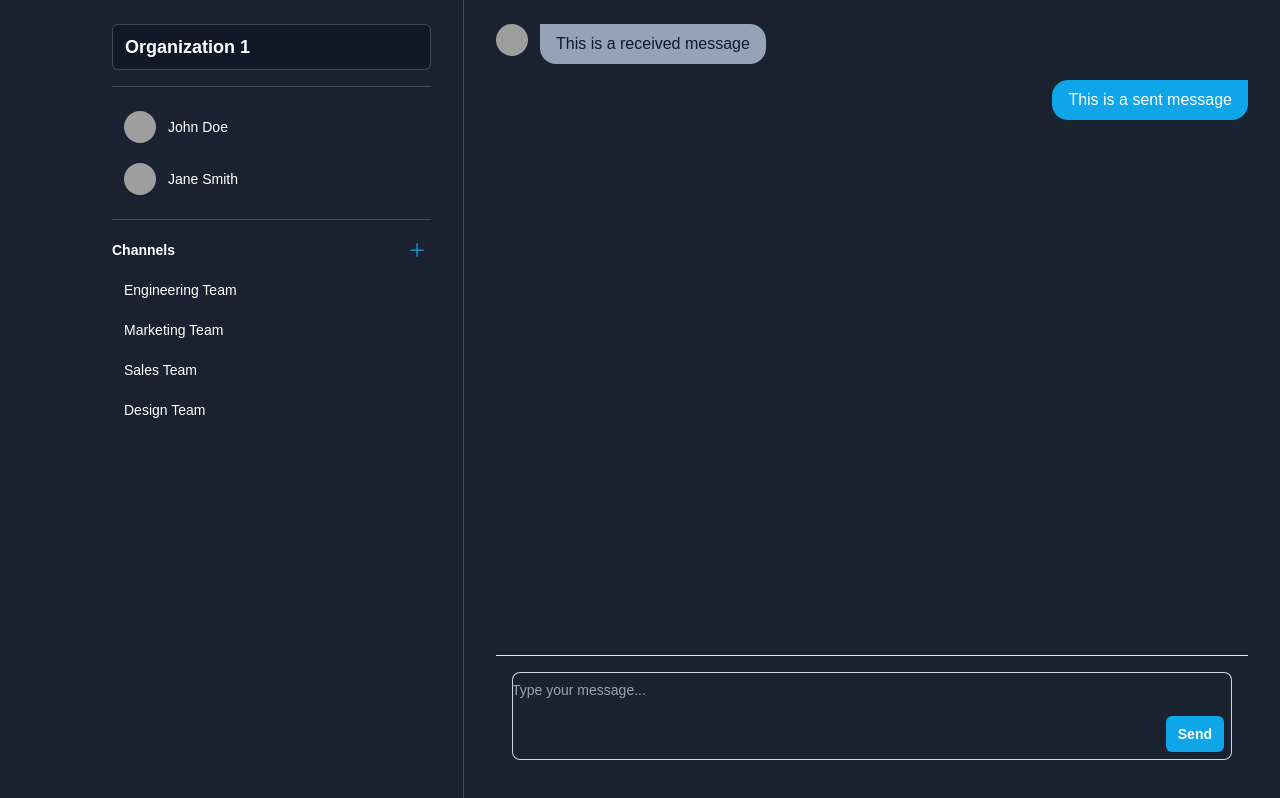
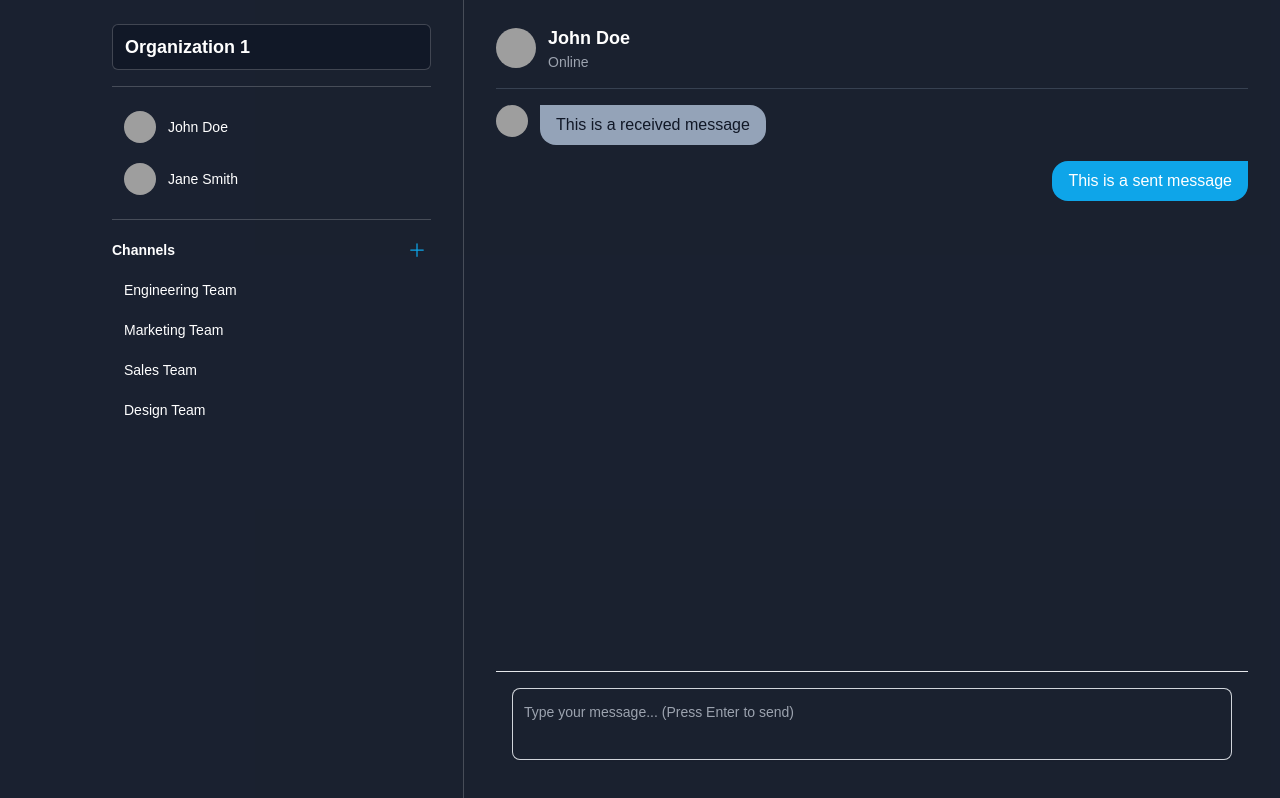
Before and after one commit to softqwewasd/exoquic-chat, a Next.js app: page / in a window 1280 px wide. Built offline with nearby package versions, Linux system fonts and the light colour scheme; grey boxes are pictures that could not be loaded.

Commit message:
Added header to the chatroom and fixed height issues with input

```diff
--- a/src/app/page.js
+++ b/src/app/page.js
@@ -137,6 +137,22 @@ export default function Home() {
         <main className="lg:pl-20">
           <div className="xl:pl-96">
             <div className="px-4 py-10 sm:px-6 lg:px-8 lg:py-6 h-screen flex flex-col">
+              {/* Chat Header */}
+              <div className="pb-4 mb-4 border-b border-gray-700">
+                <div className="flex items-center space-x-3">
+                  {/* Avatar (for user chats) */}
+                  <img
+                    src="https://images.unsplash.com/photo-1472099645785-5658abf4ff4e?ixlib=rb-1.2.1&ixid=eyJhcHBfaWQiOjEyMDd9&auto=format&fit=facearea&facepad=2&w=256&h=256&q=80"
+                    alt=""
+                    className="size-10 rounded-full"
+                  />
+                  <div>
+                    <h2 className="text-lg font-semibold text-white">John Doe</h2>
+                    <p className="text-sm text-gray-400">Online</p>
+                  </div>
+                </div>
+              </div>
+
               {/* Chat Messages Area */}
               <div className="flex-1 overflow-y-auto space-y-4 pb-4">
                 {/* Example messages - you'll want to map through your actual messages */}
@@ -162,23 +178,12 @@ export default function Home() {
 
               {/* Chat Input Area */}
               <div className="border-t border-gray-200 px-4 py-4 sm:mb-0">
-                <div className="relative flex-1 overflow-hidden rounded-lg shadow-sm ring-1 ring-inset ring-gray-300 focus-within:ring-2 focus-within:ring-sky-500">
+                <div className="relative overflow-hidden rounded-lg shadow-sm ring-1 ring-inset ring-gray-300 focus-within:ring-2 focus-within:ring-sky-500">
                   <textarea
-                    rows={1}
-                    className="block w-full resize-none border-0 bg-transparent py-1.5 text-white placeholder:text-gray-400 focus:ring-0 sm:text-sm sm:leading-6"
-                    placeholder="Type your message..."
+                    rows={2}
+                    className="block w-full resize-none border-0 bg-transparent py-3 px-3 text-white placeholder:text-gray-400 focus:ring-0 sm:text-sm sm:leading-6"
+                    placeholder="Type your message... (Press Enter to send)"
                   />
-                  <div className="py-2 pl-3 pr-2" aria-hidden="true">
-                    <div className="h-9" />
-                  </div>
-                  <div className="absolute right-0 bottom-0 flex justify-between py-2 pl-3 pr-2">
-                    <button
-                      type="submit"
-                      className="rounded-md bg-sky-500 px-3 py-2 text-sm font-semibold text-white shadow-sm hover:bg-sky-600 focus-visible:outline focus-visible:outline-2 focus-visible:outline-offset-2 focus-visible:outline-sky-500"
-                    >
-                      Send
-                    </button>
-                  </div>
                 </div>
               </div>
             </div>
```
